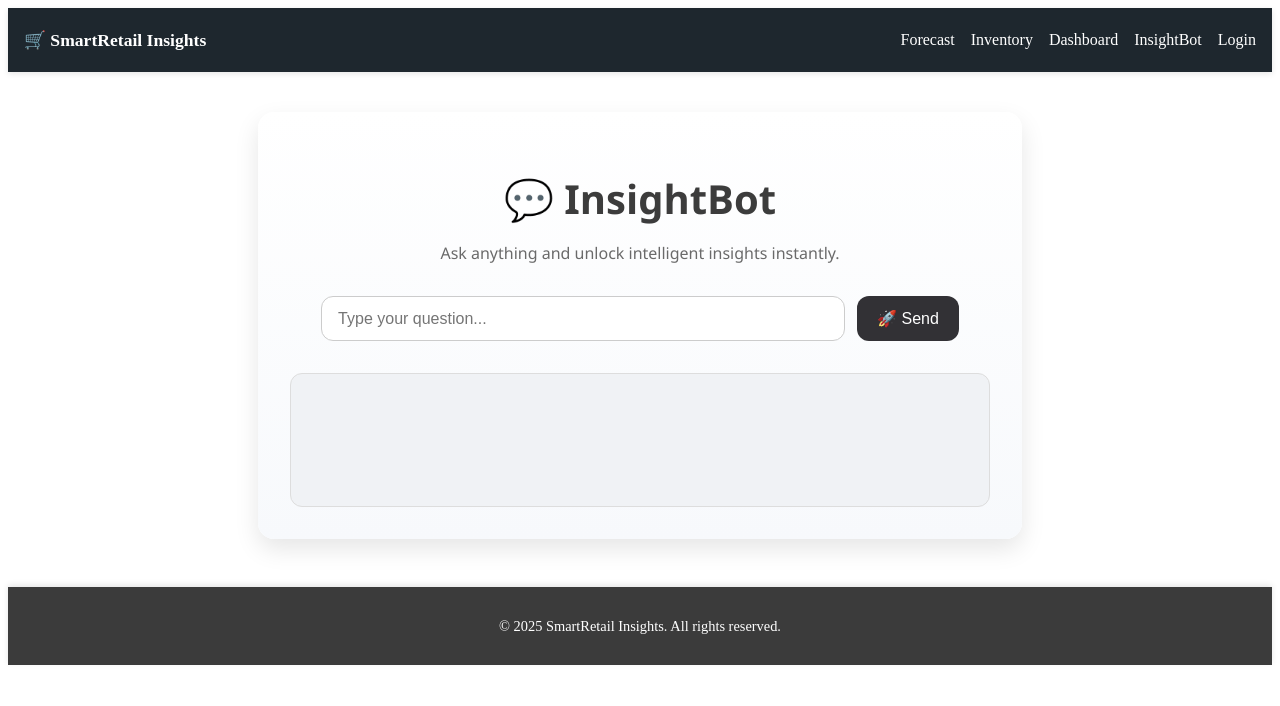
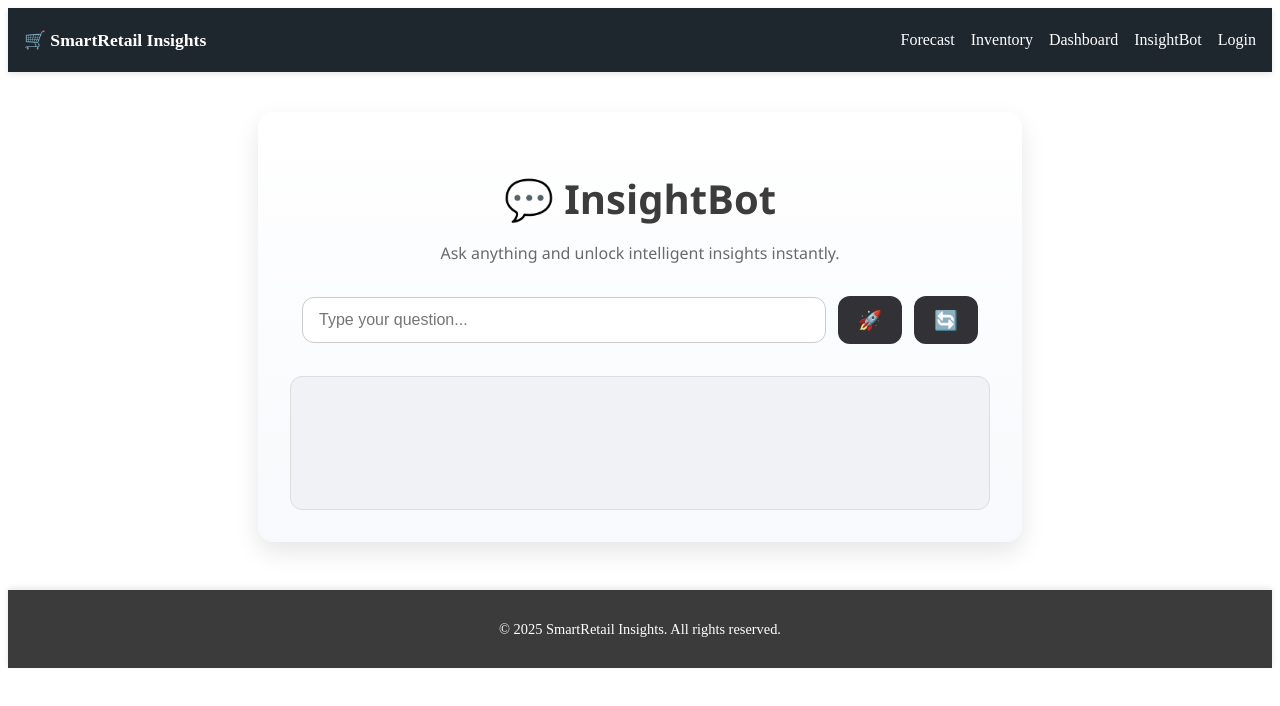
Before and after one commit to Ashwinib26/SmartRetail-Insights, a React (Create React App) app in the folder frontend/: page /chatbot in a window 1280 px wide. Shown: the top 706 px of the page. Built offline with nearby package versions, Linux system fonts and the light colour scheme; no server answers.

Commit message:
Feature Update-Chatbot reset chat functionality

```diff
--- a/frontend/src/pages/Chatbot.jsx
+++ b/frontend/src/pages/Chatbot.jsx
@@ -1,10 +1,12 @@
 import React, { useState, useEffect } from "react";
+import axios from 'axios';
 
 const Chatbot = () => {
   const [message, setMessage] = useState("");
-  const [response, setResponse] = useState("");
+  const [reply, setReply] = useState("");
   const [loading, setLoading] = useState(false);
   const [typingDots, setTypingDots] = useState("");
+  const [lastPrompt, setLastPrompt] = useState("");
 
   useEffect(() => {
     if (!loading) return;
@@ -15,28 +17,49 @@ const Chatbot = () => {
   }, [loading]);
 
   const handleSend = async () => {
-    if (!message.trim()) return;
+    const trimmed = message.trim();
+    if (!trimmed) return;
+
     setLoading(true);
-    setResponse("");
+    setReply("");
+    setLastPrompt(trimmed);
 
     try {
-      const res = await fetch("http://localhost:5000/chat", {
-        method: "POST",
-        headers: { "Content-Type": "application/json" },
-        body: JSON.stringify({ message }),
-      });
+      const res = await axios.post("http://localhost:5000/chat", { message: trimmed });
 
-      const data = await res.json();
-      if (!res.ok) {
-        throw new Error(data.reply || "Unknown server error");
+      if (res.status !== 200) {
+        throw new Error(res.data?.reply || "Unknown server error");
       }
-      setResponse(data.reply);
-    } catch (error) {
-      console.error("Fetch or server error:", error);
-      setResponse(error.message);
+
+      setReply(res.data.reply);
+    } catch (err) {
+      console.error("Error while sending message:", err);
+      setReply(`⚠️ Error: ${err.message}`);
     } finally {
       setLoading(false);
-      setMessage("");
+      setMessage(""); // Clear input field
+    }
+  };
+
+  const refreshResponse = async () => {
+    if (!lastPrompt) return;
+
+    setLoading(true);
+    setReply("");
+
+    try {
+      const res = await axios.post("http://localhost:5000/chat", { message: lastPrompt });
+
+      if (res.status !== 200) {
+        throw new Error(res.data?.reply || "Unknown server error");
+      }
+
+      setReply(res.data.reply);
+    } catch (err) {
+      console.error("Error while refreshing response:", err);
+      setReply(`⚠️ Error: ${err.message}`);
+    } finally {
+      setLoading(false);
     }
   };
 
@@ -56,8 +79,11 @@ const Chatbot = () => {
           onKeyDown={(e) => e.key === "Enter" && handleSend()}
           style={styles.input}
         />
-        <button onClick={handleSend} style={styles.button}>
-          🚀 Send
+        <button onClick={handleSend} style={styles.button} title="Send">
+          🚀
+        </button>
+        <button onClick={refreshResponse} style={styles.button} title="Refresh">
+          🔄
         </button>
       </div>
 
@@ -65,7 +91,7 @@ const Chatbot = () => {
         {loading ? (
           <p style={styles.typing}>⏳ Thinking{typingDots}</p>
         ) : (
-          response && <p style={styles.response}>{response}</p>
+          reply && <p style={styles.response}>{reply}</p>
         )}
       </div>
     </div>
@@ -120,7 +146,7 @@ const styles = {
     color: "#fff",
     border: "none",
     borderRadius: "12px",
-    fontSize: "1rem",
+    fontSize: "1.2rem",
     cursor: "pointer",
     transition: "background 0.3s ease, transform 0.2s ease",
   },
```
